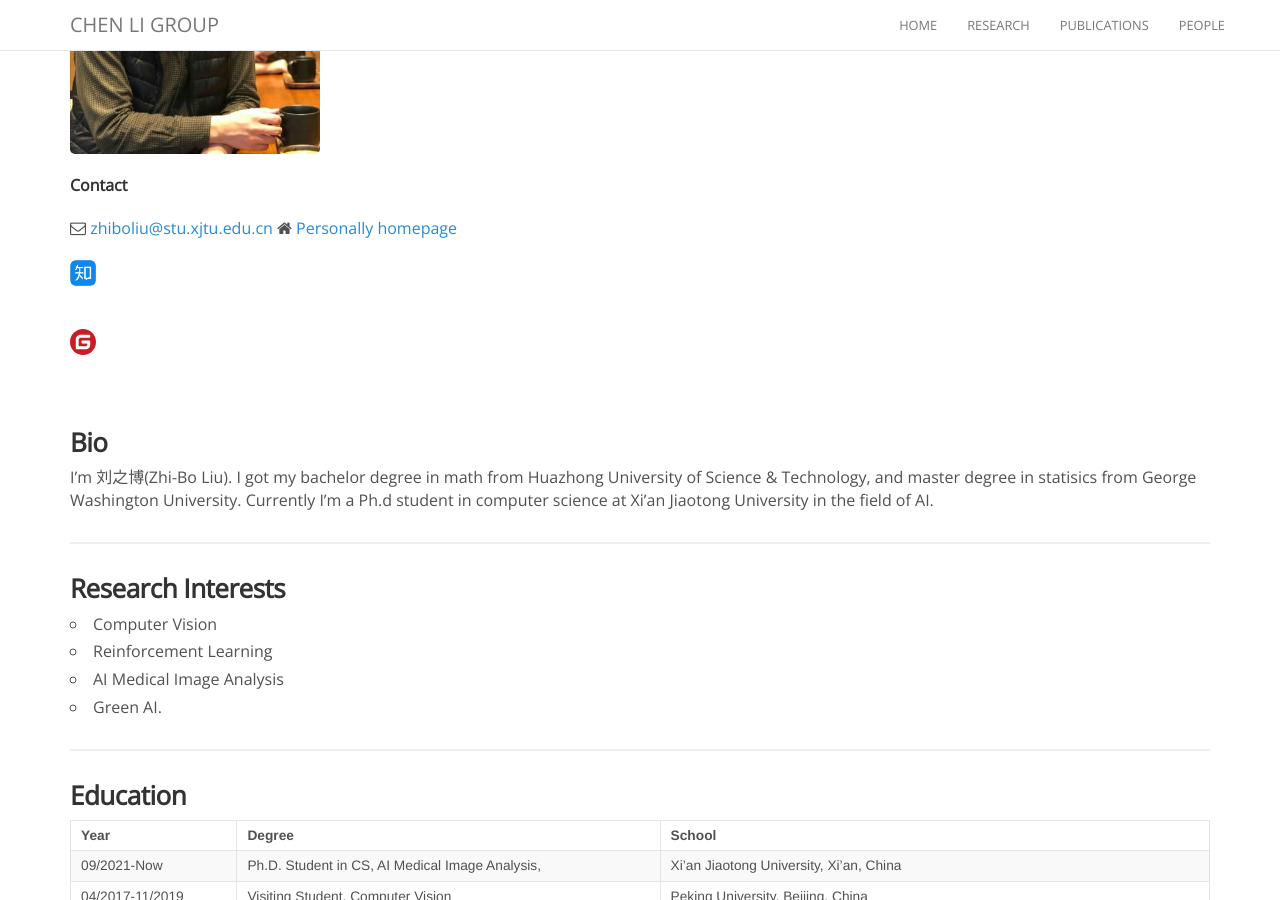
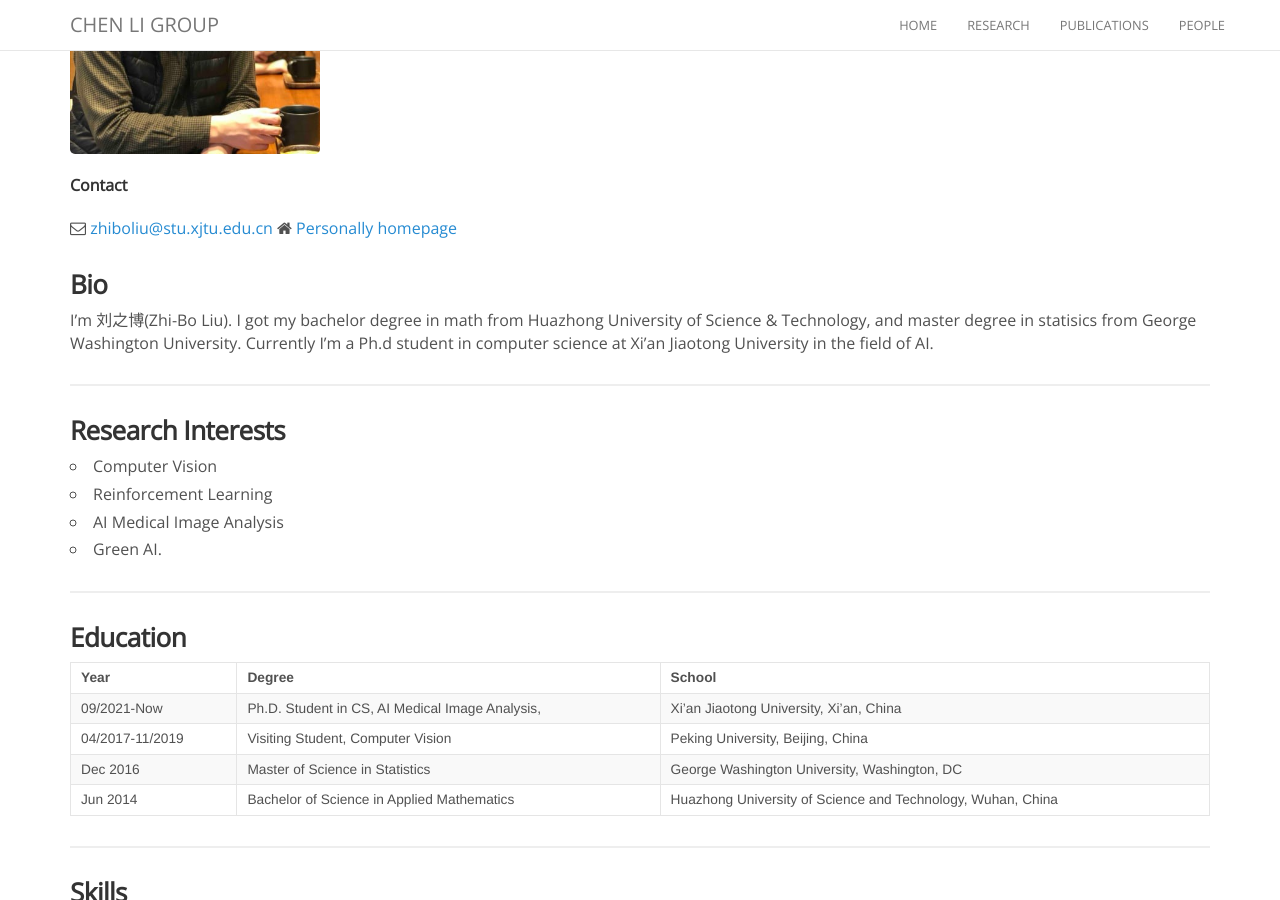
Before and after one commit to chenligroup/chenligroup.github.io, a Jekyll site: the page built from _people/Zhibo_Liu.md, in a window 1280 px wide and 900 px high, scrolled down 300 px. Built offline with Jekyll 4.4.1, drawn with Linux system fonts in a browser that asks for light colours; nearby versions of some CDN libraries; comment, search, counter and statistics services are not loaded.

Commit message:
update Zhibo Liu

```diff
--- a/_people/Zhibo_Liu.md
+++ b/_people/Zhibo_Liu.md
@@ -12,11 +12,6 @@ joined: 2021
 <i class="fa fa-envelope-o"></i> <zhiboliu@stu.xjtu.edu.cn>
 <i class="fa fa-home"></i> [Personally homepage](http://zhibo-liu.com/)
 <br>
-<p class="text-muted">
-            <a href="https://www.zhihu.com/people/zhibo_liu"><img src="{{site.baseurl}}/images/people/Zhibo_Liu/logo-zhihu.png" height="26" width="26"></a>
-            &nbsp;&nbsp;<a href="https://gitee.com/zhibo-liu"><img src="{{site.baseurl}}/images/people/Zhibo_Liu/logo-gitee.svg" height="26" width="26"></a>
-            &nbsp;
-</p>
 
 
 
```
Also changed, not shown: images/people/Zhibo_Liu/logo-gitee.svg (deleted), images/people/Zhibo_Liu/logo-zhihu.png (deleted).
